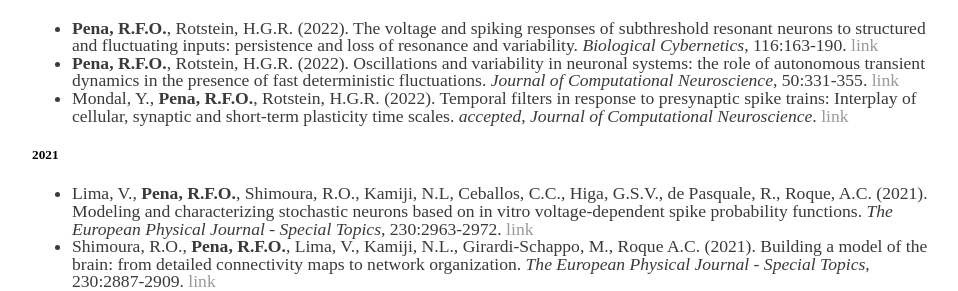
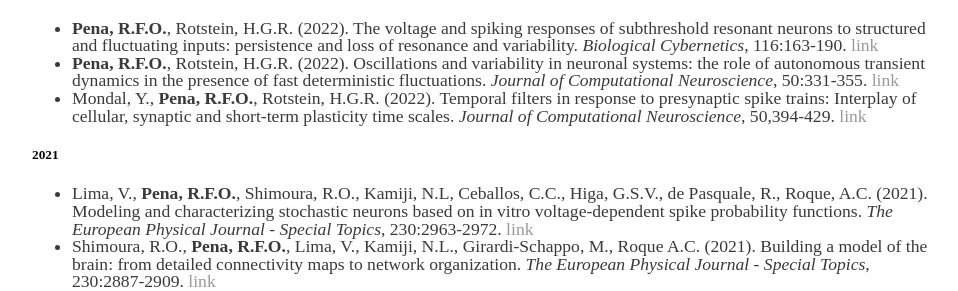
Before and after one commit to pena-rodrigo/oldwebsite, a Jekyll site: the page built from publications/index.html, in a window 1280 px wide. Shown: the part 152-443 px from the top of the page, without its empty margins (160-1118 px from the left). Built offline with Jekyll 4.4.1, drawn with Linux system fonts in a browser that asks for light colours.

Commit message:
pubs update nov 2022

```diff
--- a/publications/index.html
+++ b/publications/index.html
@@ -13,7 +13,7 @@ title: Rodrigo Pena
 						 <i>Journal of Computational Neuroscience</i>, 50:331-355.
 						<a href="https://doi.org/10.1007/s10827-022-00819-7">link</a>
 					<li> Mondal, Y., <b>Pena, R.F.O.</b>, Rotstein, H.G.R. (2022). Temporal filters in response to presynaptic spike trains: Interplay of cellular, synaptic and short-term plasticity time scales.
-							<i>accepted</i>, <i>Journal of Computational Neuroscience</i>.
+						  <i>Journal of Computational Neuroscience</i>, 50,394-429.
 						<a href="https://doi.org/10.1101/2021.09.16.460719">link</a>
 				</ul>
 				<h5>2021</h5>
```
